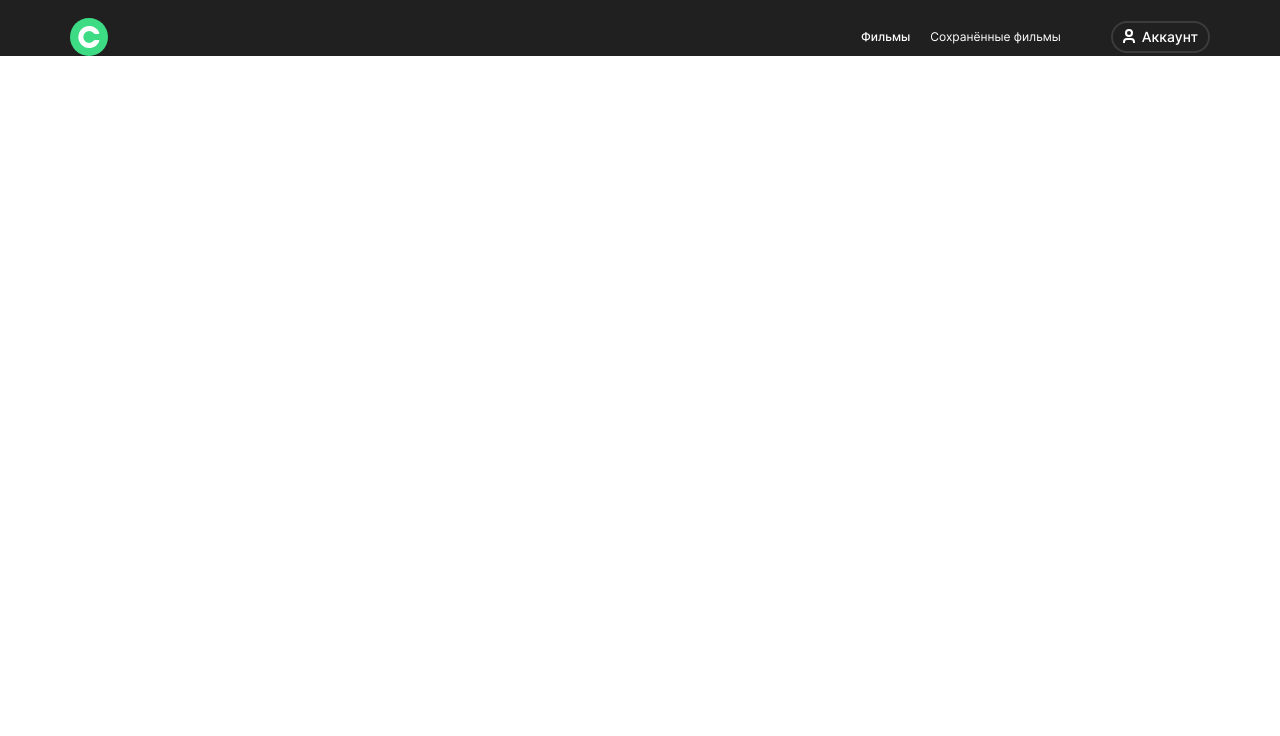
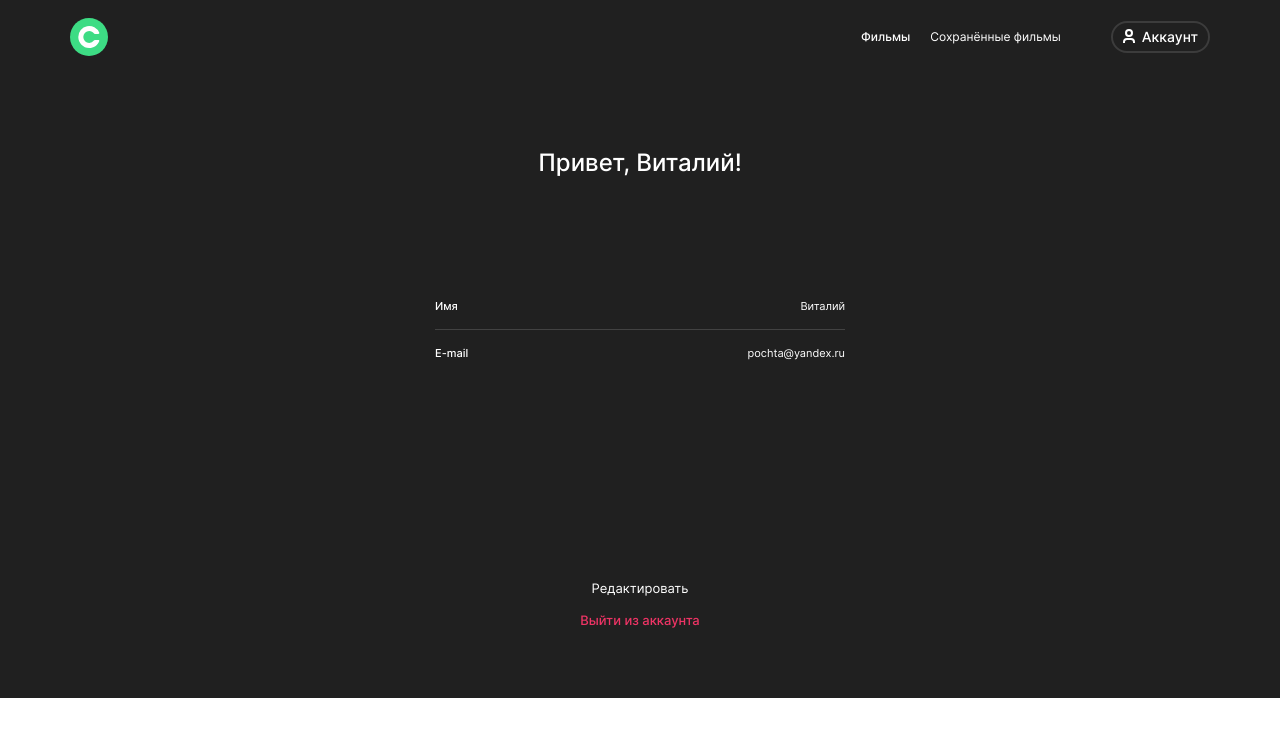
Before and after one commit to vladosrus/movies-explorer-frontend, a React (Create React App) app: page /profile in a window 1280 px wide. Shown: the top 736 px of the page. Built offline with nearby package versions, Linux system fonts and the light colour scheme.

Commit message:
feat: сверстать страницу с информацией об аккаунте пользователя

```diff
--- a/src/components/App/App.js
+++ b/src/components/App/App.js
@@ -326,6 +326,12 @@ export default function App() {
       },
     },
   ];
+  // Временное решение поступающих от API имени и email пользователя
+  const exampleProgileData = {
+    name: "Виталий",
+    email: "pochta@yandex.ru",
+  };
+
   return (
     <div className="page">
       <main>
@@ -347,7 +353,7 @@ export default function App() {
           </Route>
           <Route exact path="/profile">
             <Header />
-          <Profile />
+            <Profile profileData={exampleProgileData} />
           </Route>
           <Route exact path="/sign-up">
             <Register />
--- /dev/null
+++ b/src/components/Profile/Profile.css
@@ -0,0 +1,84 @@
+.profile-page {
+  max-width: 410px;
+  margin: 0px auto;
+  padding-top: 74px;
+  display: flex;
+  flex-direction: column;
+  align-items: center;
+}
+
+.profile-page__title {
+  margin: 0px 0px 123px;
+  font-weight: 500;
+  font-size: 24px;
+  line-height: 29px;
+}
+
+.profile-page__form {
+  width: 100%;
+  display: flex;
+  flex-direction: column;
+  align-items: center;
+  margin-bottom: 16px;
+}
+
+.profile-page__input-container {
+  display: flex;
+  flex-direction: row;
+  justify-content: space-between;
+  align-items: center;
+  width: 100%;
+  border-bottom: 1px solid #424242;
+  padding-bottom: 16px;
+}
+
+.profile-page__input-container:nth-child(2) {
+  margin-bottom: 220px;
+  padding: 17px 0px 0px;
+  border: none;
+}
+
+.profile-page__input-name {
+  margin: 0px;
+  font-weight: 500;
+  font-size: 11px;
+  line-height: 13px;
+  color: #fff;
+}
+
+.profile-page__input {
+  width: 80%;
+  text-align: end;
+  font-weight: 400;
+  font-size: 11px;
+  line-height: 13px;
+  padding: 0px;
+  border: none;
+  background-color: inherit;
+  color: #fff;
+  cursor: pointer;
+  outline: none;
+}
+
+.profile-page__submit-button {
+  font-weight: 400;
+  font-size: 13px;
+  line-height: 16px;
+  padding: 0px;
+  border: none;
+  background-color: inherit;
+  color: #fff;
+  cursor: pointer;
+}
+
+.profile-page__logout-button {
+  font-weight: 500;
+  font-size: 13px;
+  line-height: 16px;
+  padding: 0px;
+  border: none;
+  background-color: inherit;
+  color: #EE3465;
+  cursor: pointer;
+  margin-bottom: 70px;
+}
--- a/src/components/Profile/Profile.js
+++ b/src/components/Profile/Profile.js
@@ -1,3 +1,48 @@
-export default function Profile() {
-  return <article className="profile-page"></article>;
+import "./Profile.css";
+import { useState } from "react";
+
+export default function Profile(props) {
+  const [name, setName] = useState(props.profileData.name);
+  const [email, setEmail] = useState(props.profileData.email);
+
+  function handleChange(evt) {
+    if (evt.target.id === "name") {
+      setName(evt.target.value);
+    } else {
+      setEmail(evt.target.value);
+    }
+  }
+
+  return (
+    <article className="profile-page">
+      <h2 className="profile-page__title">{`Привет, ${props.profileData.name}!`}</h2>
+      <form className="profile-page__form">
+        <div className="profile-page__input-container">
+          <p className="profile-page__input-name">Имя</p>
+          <input
+            type="text"
+            className="profile-page__input"
+            value={name || ""}
+            onChange={handleChange}
+          />
+        </div>
+        <div className="profile-page__input-container">
+          <p className="profile-page__input-name">E-mail</p>
+          <input
+            type="email"
+            className="profile-page__input"
+            value={email || ""}
+            onChange={handleChange}
+          />
+        </div>
+
+        <button type="submit" className="profile-page__submit-button">
+          Редактировать
+        </button>
+      </form>
+      <button type="submit" className="profile-page__logout-button">
+        Выйти из аккаунта
+      </button>
+    </article>
+  );
 }
```
Lines whose indentation alone changed are shown as unchanged.
